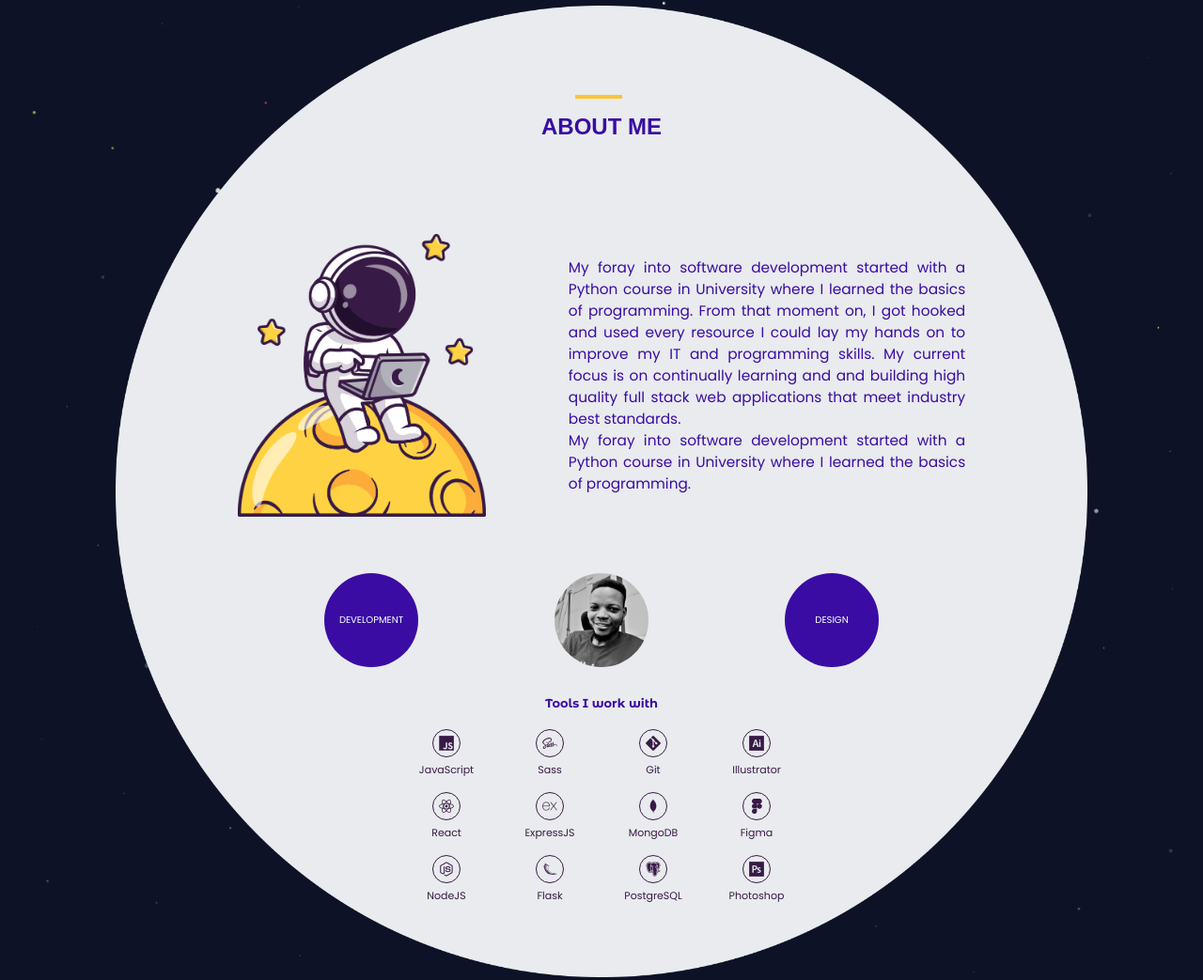
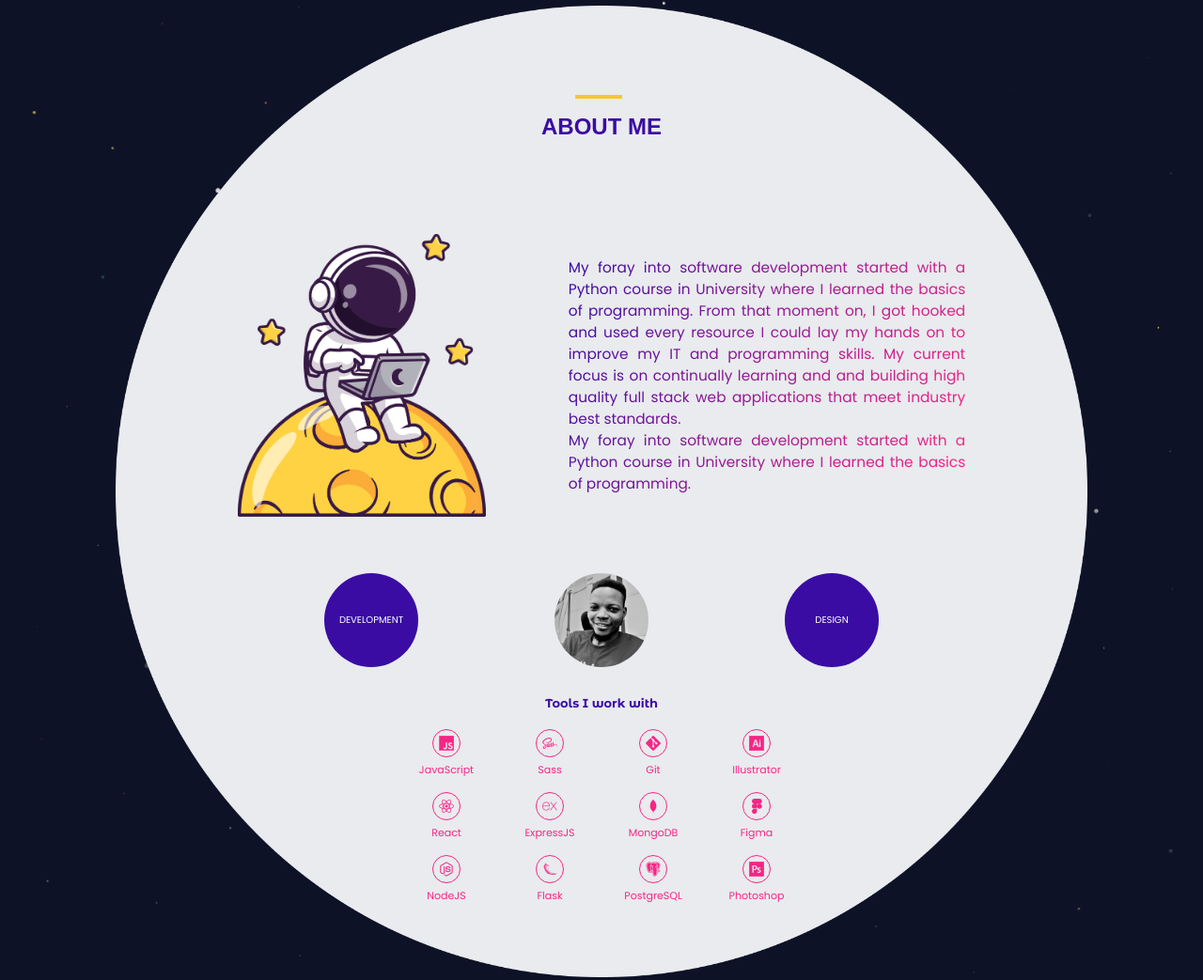
Before and after one commit to aamon40/My-Portfolio-v2, a plain HTML site: page index.html in a window 1280 px wide. Shown: the part 778-1821 px from the top of the page at 94% size. Drawn offline with nearby package versions, Linux system fonts and the light colour scheme; a web font is replaced by a local one.

Commit message:
changed text color

```diff
--- a/styles.css
+++ b/styles.css
@@ -254,7 +254,10 @@ p {
 #about .content p {
     width: 48%;
     font-size: 1.2vw;
-    color: var(--deep-purple);
+    /* color: var(--deep-purple); */
+    background: linear-gradient(110.67deg, #3A0CA3 1.54%, #F72585 95.86%);
+    -webkit-background-clip: text;
+    -webkit-text-fill-color: transparent;
     text-align: justify;
 }
 
@@ -300,15 +303,11 @@ p {
 #about .item {
     display: flex;
     flex-direction: column;
-    color: #371A45;
+    color: var(--purple);
     text-align: center;
     align-items: center;
     margin-bottom: 15px;
     cursor: pointer;
-}
-
-#about .item span {
-    font-size: 11px;
 }
 
 #about .item i {
@@ -316,9 +315,14 @@ p {
     height: 30px;
     padding: 6px;
     margin-bottom: 5px;
-    border: 1px solid #371A45;
+    border: 1px solid var(--purple);
     border-radius: 50%;
 }
+
+#about .item span {
+    font-size: 11px;
+}
+
 
 #about .item i:hover {
     transform: scale(1.2);
```
